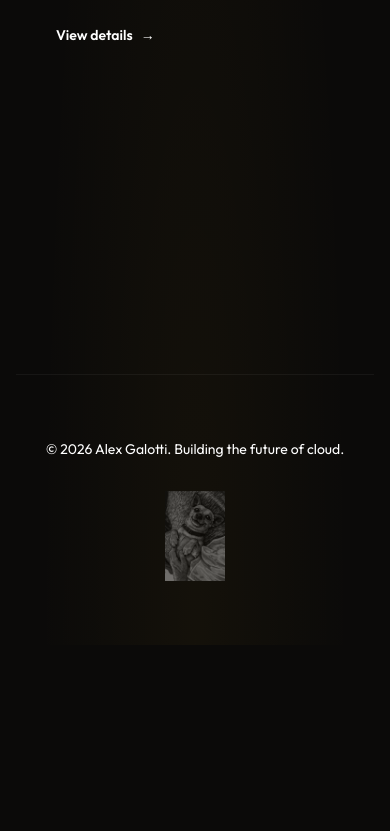
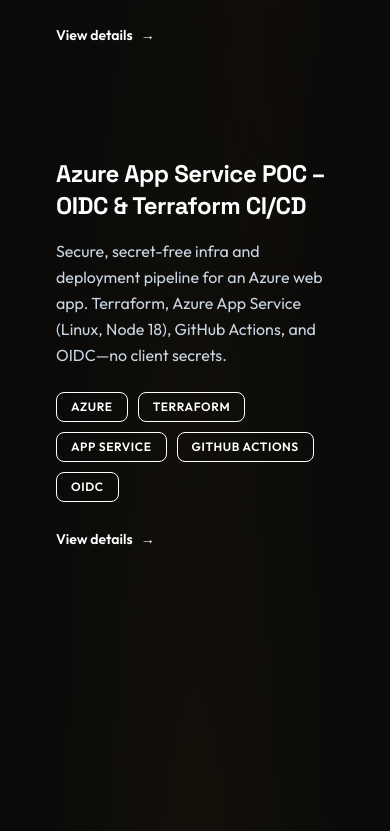
Before and after one commit to koisounds/website-redesign, a Next.js app: page /projects in a window 390 px wide. Shown: the part 1973-2804 px from the top of the page. Before the commit the page ends 2618 px from the top, so only its background shows below. Built offline with nearby package versions, Linux system fonts and the light colour scheme.

Commit message:
added azure project

```diff
--- a/app/projects/[slug]/page.tsx
+++ b/app/projects/[slug]/page.tsx
@@ -316,8 +316,25 @@
             </>
           )}
 
+          {/* GitHub link (if provided) */}
+          {project.githubUrl && (
+            <div className="card p-8 lg:p-10 flex flex-col sm:flex-row items-center justify-center gap-4">
+              <Link
+                href={project.githubUrl}
+                target="_blank"
+                rel="noopener noreferrer"
+                className="inline-flex items-center gap-2 rounded-full border border-white/20 bg-white/5 px-6 py-3 text-sm font-semibold text-white transition-all hover:bg-white/10 hover:border-white/30 hover:shadow-[0_0_20px_rgba(255,255,255,0.1)]"
+              >
+                <svg className="w-5 h-5" fill="currentColor" viewBox="0 0 24 24" aria-hidden>
+                  <path fillRule="evenodd" clipRule="evenodd" d="M12 2C6.477 2 2 6.484 2 12.017c0 4.425 2.865 8.18 6.839 9.504.5.092.682-.217.682-.483 0-.237-.008-.868-.013-1.703-2.782.605-3.369-1.343-3.369-1.343-.454-1.158-1.11-1.466-1.11-1.466-.908-.62.069-.608.069-.608 1.003.07 1.531 1.032 1.531 1.032.892 1.53 2.341 1.088 2.91.832.092-.647.35-1.088.636-1.338-2.22-.253-4.555-1.113-4.555-4.951 0-1.093.39-1.988 1.029-2.688-.103-.253-.446-1.272.098-2.65 0 0 .84-.27 2.75 1.026A9.564 9.564 0 0112 6.844c.85.004 1.705.115 2.504.337 1.909-1.296 2.747-1.027 2.747-1.027.546 1.379.202 2.398.1 2.651.64.7 1.028 1.595 1.028 2.688 0 3.848-2.339 4.695-4.566 4.943.359.309.678.92.678 1.855 0 1.338-.012 2.419-.012 2.747 0 .268.18.58.688.482A10.019 10.019 0 0022 12.017C22 6.484 17.522 2 12 2z" />
+                </svg>
+                View on GitHub
+              </Link>
+            </div>
+          )}
+
           {/* External Link (if provided) */}
-          {project.link && (
+          {project.link && !project.githubUrl && (
             <div className="card p-8 lg:p-10 text-center">
               <Link
                 href={project.link}
--- a/components/layout.tsx
+++ b/components/layout.tsx
@@ -217,7 +217,7 @@
       <footer className="border-t border-white/5 py-16 text-center relative overflow-hidden">
         <div className="absolute inset-0 bg-gradient-to-t from-accent-tertiary/5 to-transparent pointer-events-none" />
         <p className="text-sm text-text-secondary relative z-10">
-          © {new Date().getFullYear()} Alex Galotti. Building the future of cloud.
+          © {new Date().getFullYear()} Alex Galotti
         </p>
         <div className="mt-8 flex justify-center relative z-10">
           <div className="group relative">
--- a/lib/data.ts
+++ b/lib/data.ts
@@ -14,6 +14,7 @@
   description: string;
   stack: string[];
   link?: string;
+  githubUrl?: string;
   slug?: string;
   details?: {
     overview?: string;
@@ -260,6 +261,30 @@
           "Route 53 provides DNS and routes the URL to the Application Load Balancer. ACM supplies the SSL certificate on the ALB for HTTPS. The ALB forwards requests to the application. AWS WAF sits in front of the app and evaluates traffic for SQL injection, XSS, bad IPs, and traffic floods, returning 403 Forbidden when attacks are detected so they never reach the backend. ECR is the container registry. Terraform organizes infrastructure into modules (network, alb, ecs, waf, logging, iam). GitHub Actions builds and tags container images, runs Trivy and Checkov/tfsec, deploys via Terraform, and deploys the application with health checks and auto rollback.",
       },
     },
+    {
+      name: "Azure App Service POC – OIDC & Terraform CI/CD",
+      description:
+        "Secure, secret-free infra and deployment pipeline for an Azure web app. Terraform, Azure App Service (Linux, Node 18), GitHub Actions, and OIDC—no client secrets.",
+      stack: [
+        "Azure",
+        "Terraform",
+        "App Service",
+        "GitHub Actions",
+        "OIDC",
+      ],
+      slug: "azure-app-poc",
+      githubUrl: "https://github.com/koisounds/Azure-app-poc",
+      details: {
+        overview:
+          "This project provisions and deploys an Azure App Service (Linux, Node 18) using Terraform, with CI/CD in GitHub Actions. Authentication is done with OpenID Connect (OIDC): the workflow requests a short-lived token from GitHub and exchanges it with Azure using a federated credential, so there are no long-lived client secrets in the repo or in GitHub. Terraform state lives in Azure Storage, also authenticated via OIDC. Push to main runs apply; pull requests run plan.",
+        solutions: [
+          "Stack: Terraform, Azure (App Service, resource group, state in Storage), GitHub Actions",
+          "Auth: OIDC federated credentials (no client secrets); Azure login and Terraform backend both use OIDC",
+          "Flow: PRs run terraform plan; pushes to main run terraform apply",
+          "Goal: Secure, secret-free infra and deployment pipeline for an Azure web app",
+        ],
+      },
+    },
   ] satisfies Project[],
   education: [
     {
```
